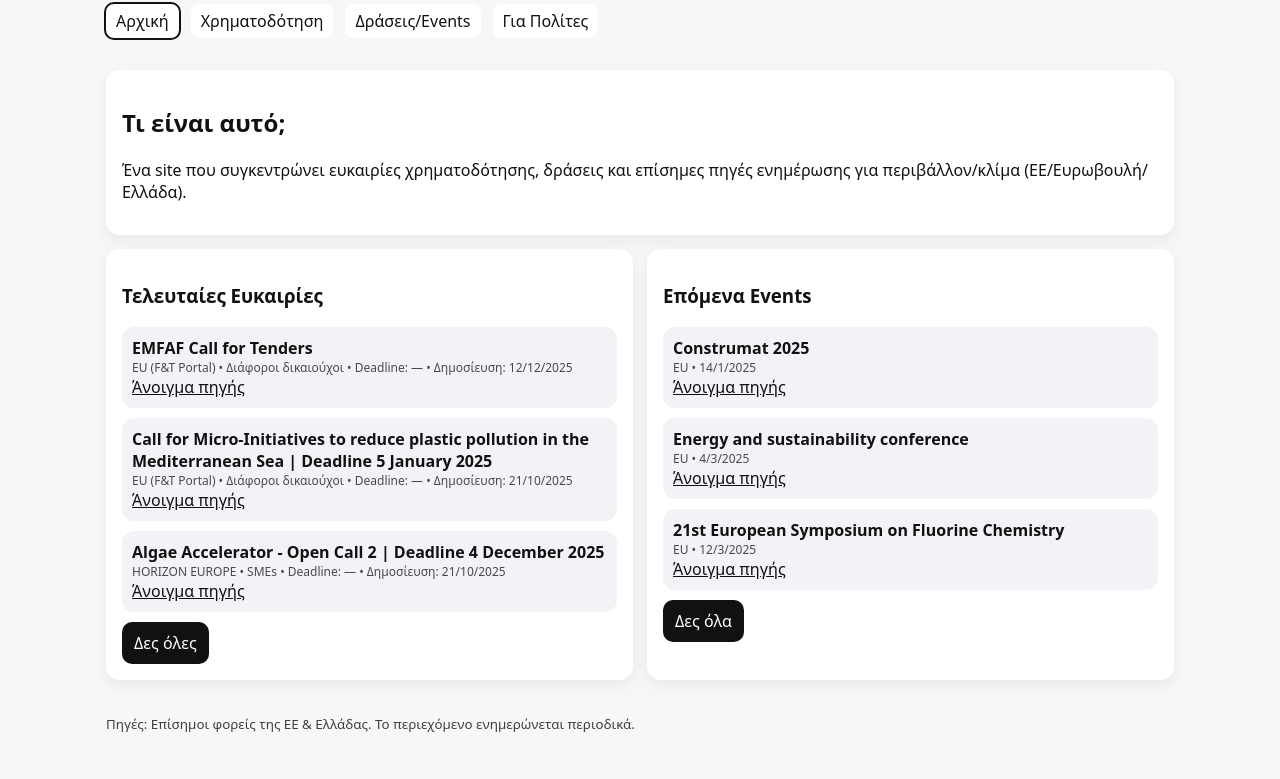
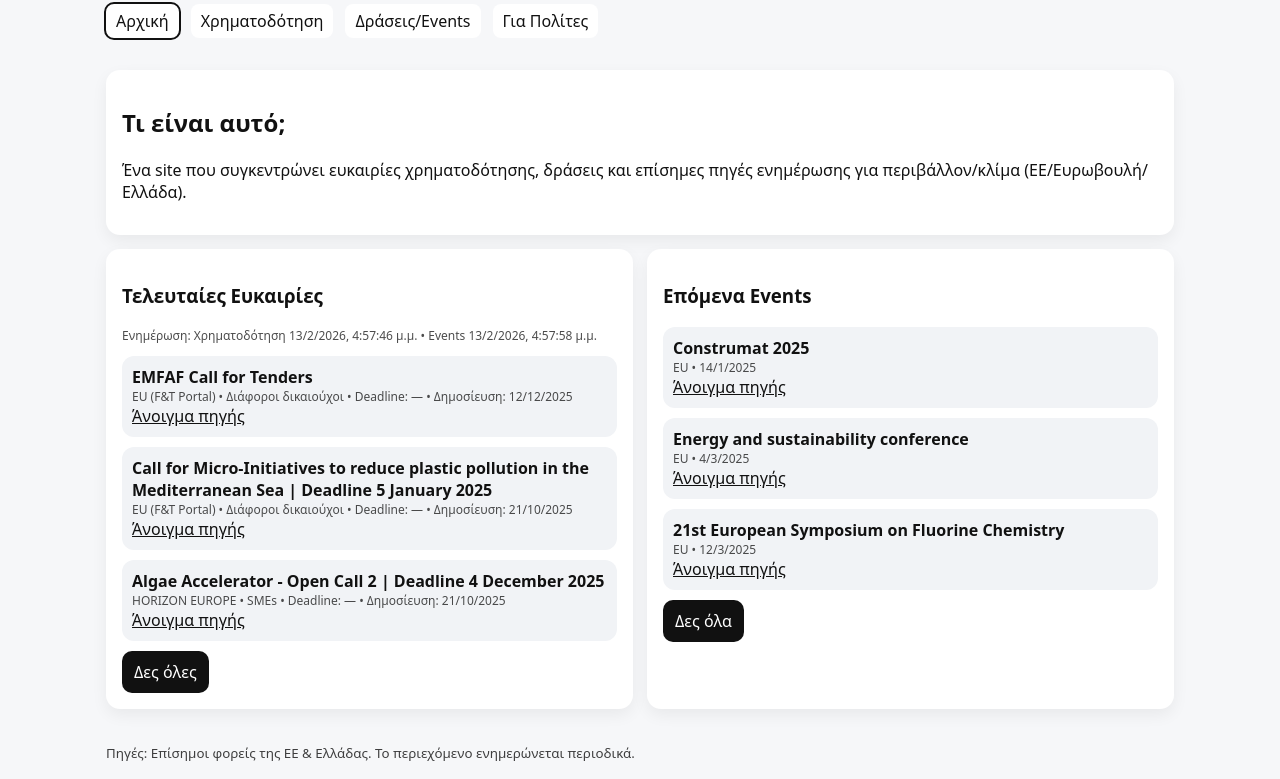
Before and after one commit to kgjeep/eu-green-info-site, a plain HTML site: page index.html in a window 1280 px wide. Shown: the part 144-923 px from the top of the page. Before the commit the page ends 894 px from the top, so only its background shows below. Drawn offline with Linux system fonts and the light colour scheme.

Commit message:
Show meta on home

```diff
--- a/assets/js/app.js
+++ b/assets/js/app.js
@@ -42,6 +42,17 @@ window.App = (() => {
       loadJson("data/opportunities.json"),
       loadJson("data/events.json"),
     ]);
+   // meta info (home)
+  try {
+    const metaOpp = await loadJson("data/meta.json");
+    const metaEvt = await loadJson("data/meta_events.json");
+    const el = document.getElementById("meta-home");
+    if (el) {
+     const d1 = metaOpp?.lastUpdated ? new Date(metaOpp.lastUpdated).toLocaleString("el-GR") : "—";
+     const d2 = metaEvt?.lastUpdated ? new Date(metaEvt.lastUpdated).toLocaleString("el-GR") : "—";
+     el.textContent = `Ενημέρωση: Χρηματοδότηση ${d1} • Events ${d2}`;
+    }
+  } catch (e) {}
 
     const latestOpps = [...opps]
       .sort((a,b) => (a.deadline || "").localeCompare(b.deadline || ""))
--- a/index.html
+++ b/index.html
@@ -36,6 +36,7 @@
     <section class="grid">
       <div class="card">
         <h3>Τελευταίες Ευκαιρίες</h3>
+        <p id="meta-home" class="meta">Φόρτωση ενημέρωσης…</p>
         <div id="latest-opps">Φόρτωση…</div>
         <a class="btn" href="funding.html">Δες όλες</a>
       </div>
```
